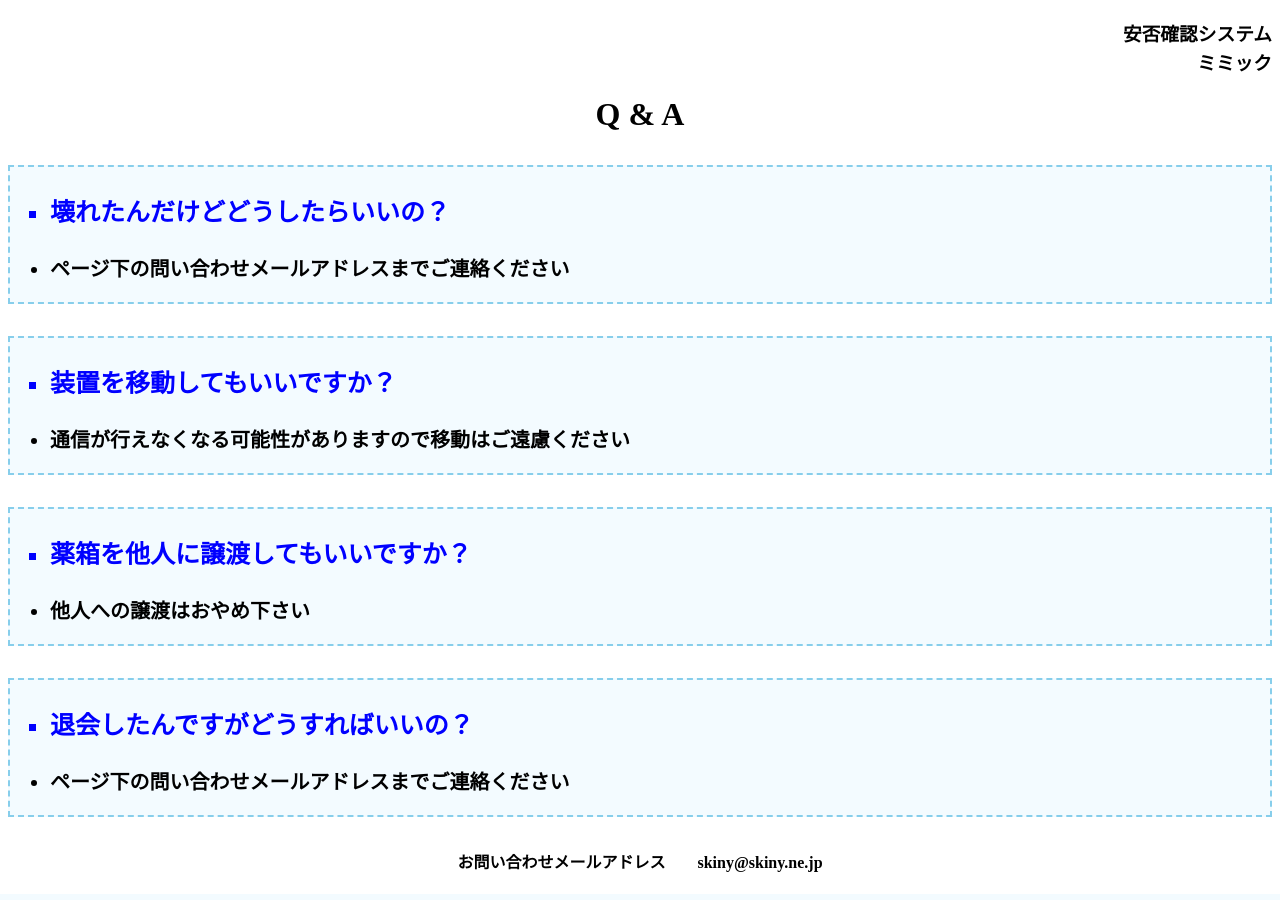
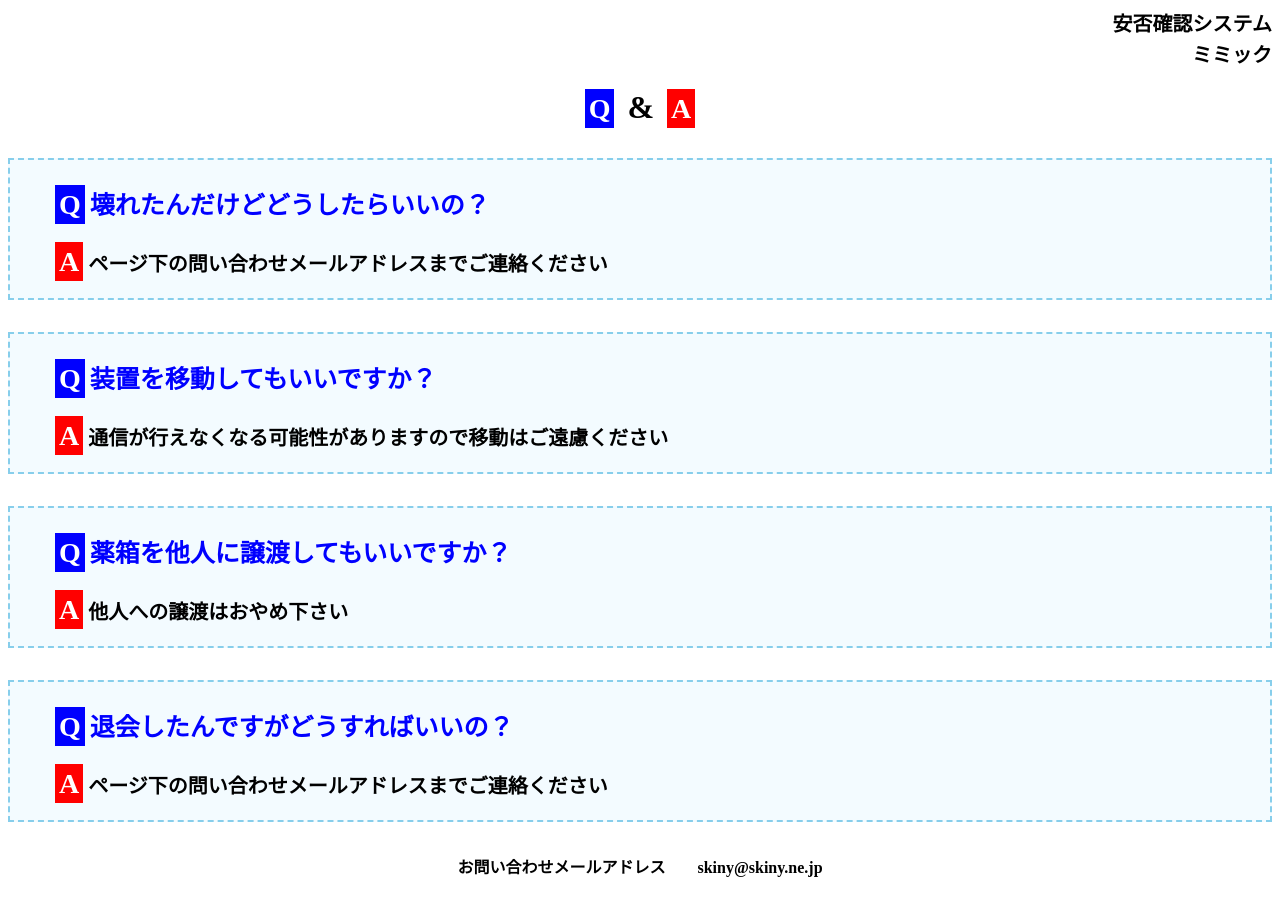
Before and after one commit to kut-skiny/SoftWareEngineering, a PHP site: page /questionAndAnswer.html in a window 1280 px wide. Before the commit the page ends 872 px from the top, so only its background shows below. Run offline with PHP 8.4, Linux system fonts and the light colour scheme.

Commit message:
細々訂正, 画像追加

```diff
--- a/html(user)/questionAndAnswer.css
+++ b/html(user)/questionAndAnswer.css
@@ -1,9 +1,13 @@
-div.pGap p{
+div.right p{
     margin: 0.1em 0px;
+    text-align: right;
+    font-weight: bold;
+    font-size: 20px;
 }
 
 li.q {
-    list-style-type: square;
+    list-style-type: none;
+    list-style-position: outside;
     color: blue;
     font-size: 25px;
     font-weight: bold;
@@ -11,18 +15,11 @@ li.q {
 }
 
 li.a {
+    list-style-type: none;
     margin: 1em 0px;
     font-size: 20px;
     font-weight: bold;
     margin: 1em 0px;
-}
-
-div.right {
-    text-align: right;
-}
-
-.tex{
-    color: black;
 }
 
 ul{
@@ -31,8 +28,22 @@ ul{
     background: #f3fbff;
 }
 
-.title{
-    font-size: 30px;
+span.question{
+    border: 2px solid blue;
+    padding: 2px;
+    margin: 5px;
+    background: blue;
+    font-size: 28px;
     font-weight: bold;
-    text-align: center;
+    color: white;
 }
+
+span.answer{
+    border: 2px solid red;
+    padding: 2px;
+    margin: 5px;
+    background: red;
+    font-size: 28px;
+    font-weight: bold;
+    color: white;
+}
--- a/html(user)/questionAndAnswer.html
+++ b/html(user)/questionAndAnswer.html
@@ -7,31 +7,32 @@
   </head>
   <body>
     <!-- 題名 -->
-    <div class="right"><h3>
-	<div class="pGap">
+    <div class="right">
       <p>安否確認システム</p>
-	    <p>ミミック</p>
+      <p>ミミック　　</p>
     </div>
-    </h3></div>
-    <center><h1>Q & A<h1></center>
+
+    <center><h1><span class="question">Q</span> & <span class="answer">A</span><h1></center>
 
     <!-- Q & A 開始 -->
+    <div>
       <ul>
-      <li class="q">壊れたんだけどどうしたらいいの？</li>
-      <li class="a">ページ下の問い合わせメールアドレスまでご連絡ください</li>
+	<li class="q"><span class="question">Q</span>壊れたんだけどどうしたらいいの？</li>
+	<li class="a"><span class="answer">A</span>ページ下の問い合わせメールアドレスまでご連絡ください</li>
       </ul>
       <ul>
-      <li class="q">装置を移動してもいいですか？</li>
-      <li class="a">通信が行えなくなる可能性がありますので移動はご遠慮ください</li>
+	<li class="q"><span class="question">Q</span>装置を移動してもいいですか？</li>
+	<li class="a"><span class="answer">A</span>通信が行えなくなる可能性がありますので移動はご遠慮ください</li>
       </ul>
       <ul>
-      <li class="q">薬箱を他人に譲渡してもいいですか？</li>
-      <li class="a">他人への譲渡はおやめ下さい</li>
+	<li class="q"><span class="question">Q</span>薬箱を他人に譲渡してもいいですか？</li>
+	<li class="a"><span class="answer">A</span>他人への譲渡はおやめ下さい</li>
       </ul>
       <ul>
-      <li class="q">退会したんですがどうすればいいの？</li>
-      <li class="a">ページ下の問い合わせメールアドレスまでご連絡ください</li>
+	<li class="q"><span class="question">Q</span>退会したんですがどうすればいいの？</li>
+	<li class="a"><span class="answer">A</span>ページ下の問い合わせメールアドレスまでご連絡ください</li>
       </ul>
+    </div>
 
     <p><center><h4>お問い合わせメールアドレス　　skiny@skiny.ne.jp<h4></center></p>
   </body>
```
Also changed, not shown: html(user)/useManagement.css (+7 -0 lines), html(user)/useManagement.html (+9 -1 lines), html(user)/answer.png (added), html(user)/left.png (added), html(user)/question.png (added), html(user)/right.png (added). Lines whose indentation alone changed are shown as unchanged.
